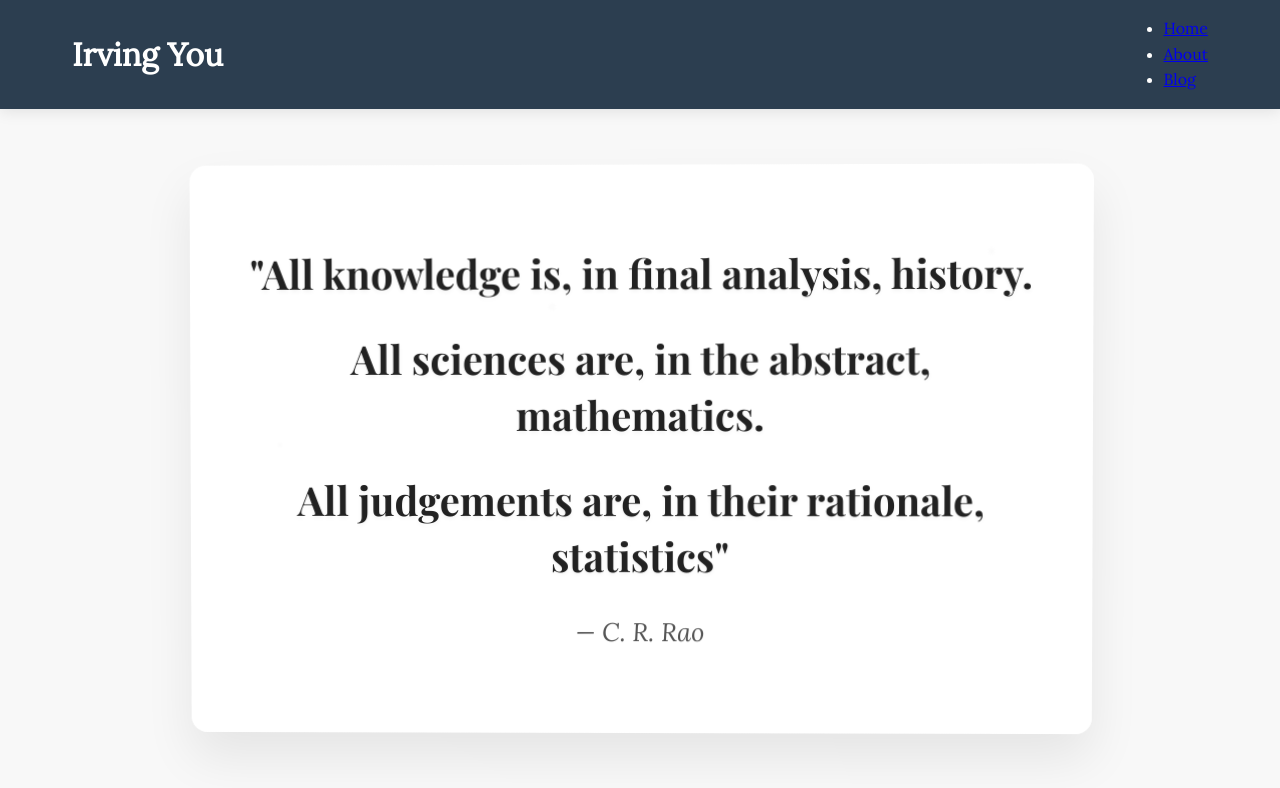
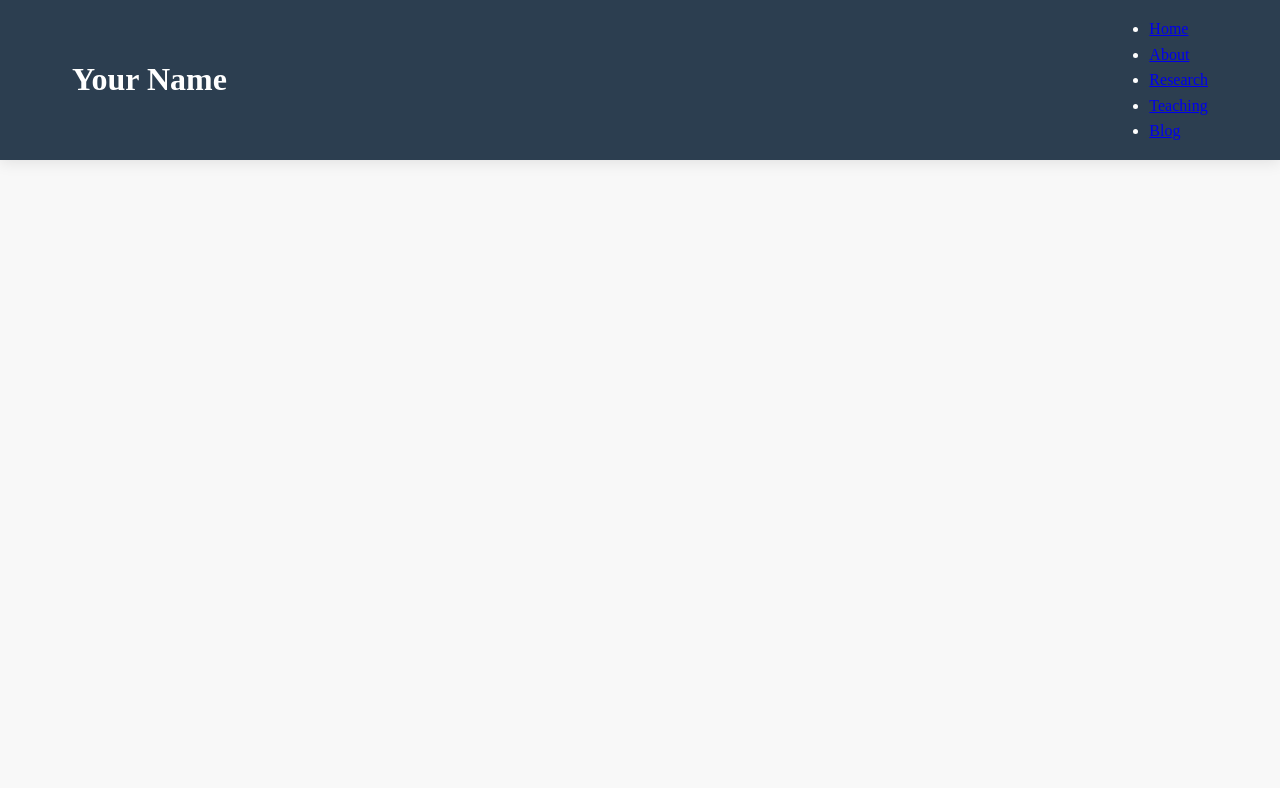
Before and after one commit to IrvingYou/IrvingYou.github.io, a plain HTML site: page index.html in a window 1280 px wide. Drawn offline with nearby package versions, Linux system fonts and the light colour scheme.

Commit message:
Update index.html

```diff
--- a/index.html
+++ b/index.html
@@ -2,18 +2,19 @@
 <html lang="en">
 <head>
     <meta charset="utf-8">
-    <title>Irving You - Homepage</title>
+    <title>Your Name - Homepage</title>
     <link rel="stylesheet" href="css/style.css">
-    <link href="https://fonts.googleapis.com/css2?family=Playfair+Display:wght@400;700&family=Lora:ital@0;1&display=swap" rel="stylesheet">
 </head>
 <body>
     <header class="main-header">
         <div class="header-content">
-            <h1 class="site-title">Irving You</h1>
+            <h1 class="site-title">Your Name</h1>
             <nav class="main-nav">
                 <ul class="nav-list">
                     <li class="nav-item"><a href="index.html" class="nav-link active">Home</a></li>
                     <li class="nav-item"><a href="about.html" class="nav-link">About</a></li>
+                    <li class="nav-item"><a href="research.html" class="nav-link">Research</a></li>
+                    <li class="nav-item"><a href="teaching.html" class="nav-link">Teaching</a></li>
                     <li class="nav-item"><a href="blog/index.html" class="nav-link">Blog</a></li>
                 </ul>
             </nav>
@@ -21,37 +22,7 @@
     </header>
 
     <main class="main-content">
-        <div class="quote-container">
-            <blockquote class="wisdom-quote">
-                <p class="quote-line">"All knowledge is, in final analysis, history.</p>
-                <p class="quote-line">All sciences are, in the abstract, mathematics.</p>
-                <p class="quote-line">All judgements are, in their rationale, statistics"</p>
-                <cite class="quote-author">— C. R. Rao</cite>
-            </blockquote>
-            <div class="floating-dots">
-                <div class="dot"></div>
-                <div class="dot"></div>
-                <div class="dot"></div>
-            </div>
-        </div>
+        <!-- 您的内容保持不变 -->
     </main>
-
-    <script>
-        // 浮动点动画
-        document.addEventListener('DOMContentLoaded', function() {
-            const dots = document.querySelectorAll('.dot');
-            dots.forEach((dot, index) => {
-                const size = Math.random() * 6 + 4;
-                const delay = index * 0.5;
-                dot.style.width = `${size}px`;
-                dot.style.height = `${size}px`;
-                dot.style.animationDelay = `${delay}s`;
-
-                // 随机位置
-                dot.style.left = `${Math.random() * 90 + 5}%`;
-                dot.style.top = `${Math.random() * 80 + 10}%`;
-            });
-        });
-    </script>
 </body>
 </html>
```
